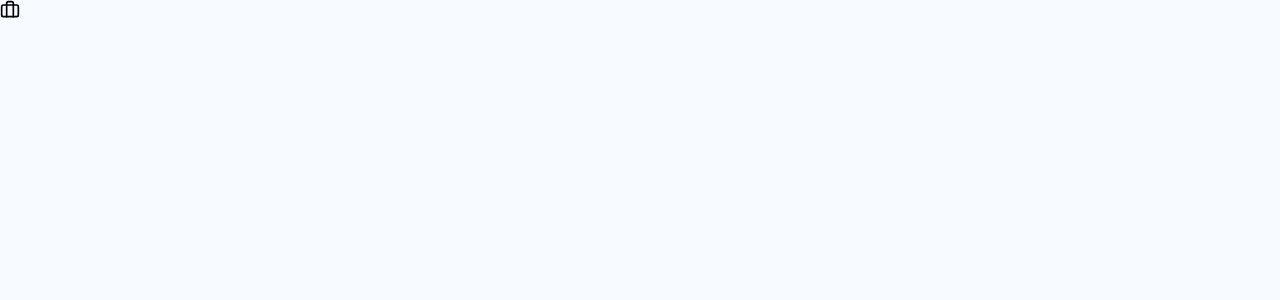
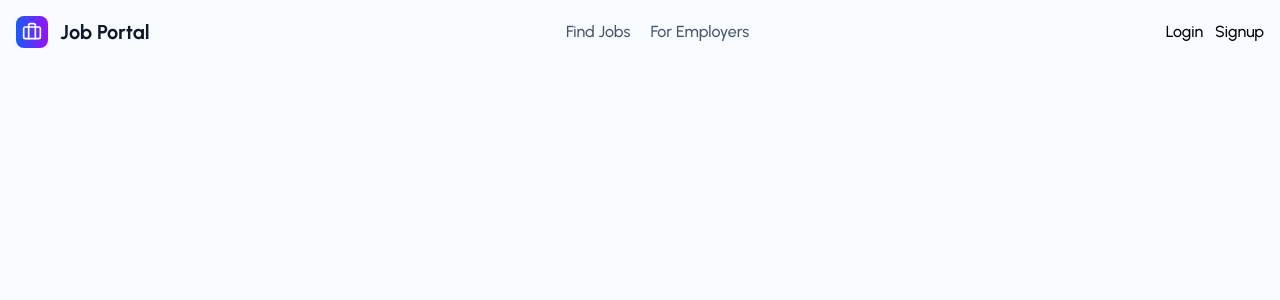
Before and after one commit to LaxmanGhimire7/job-portal, a React (Vite) app in the folder client/: page / in a window 1280 px wide. Shown: the top 300 px of the page. Built offline with nearby package versions, Linux system fonts and the light colour scheme; the HTML template or start-up script is replaced by a standard one.

Commit message:
header component

```diff
--- a/client/src/Pages/LandingPage/components/Header.jsx
+++ b/client/src/Pages/LandingPage/components/Header.jsx
@@ -1,21 +1,53 @@
-import React from 'react'
-import { useNavigate } from 'react-router-dom';
+import React from "react";
+import { useNavigate } from "react-router-dom";
 import { Briefcase } from "lucide-react";
 
 function Header() {
-    const isAuthenticated = true;
-    const user = {fullName: "Lakxh", role:"employer"};
-    const navigate = useNavigate();
+  const isAuthenticated = true;
+  const user = { fullName: "Lakxh", role: "employer" };
+  const navigate = useNavigate();
 
   return (
     <>
-    <div>
-      <div>
-        <Briefcase className="w-5 h-5 " />
+      <div className="container mx-auto px-4">
+        <div className="flex items-center justify-between h-16">
+          <div className="flex items-center space-x-3">
+            <div className="bg-gradient-to-r from-blue-600 to bg-purple-600 text-white items-center flex justify-center rounded-lg h-8 w-8 ">
+              <Briefcase className="w-5 h-5 " />
+            </div>
+            <span className="text-xl font-bold text-gray-900">Job Portal</span>
+          </div>
+
+          <div className="space-x-5 text-gray-600 font-medium">
+            <button
+              onClick={() => {
+                navigate("/find-jobs");
+              }}
+            >
+              Find Jobs
+            </button>
+            <button
+              onClick={() => {
+                {
+                  isAuthenticated && user.role === "employer"
+                    ? "/employer-dashboard"
+                    : "/login";
+                }
+              }}
+            >
+              For Employers
+            </button>
+          </div>
+
+          {/* fOR lOGIN AND sIGNUP */}
+          <div className="space-x-3 font-medium">
+            <button>Login</button>
+            <button>Signup</button>
+          </div>
+        </div>
       </div>
-    </div>
     </>
-  )
+  );
 }
 
 export default Header;
```
